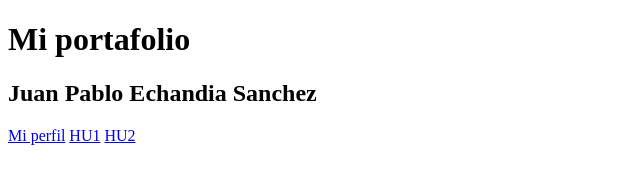
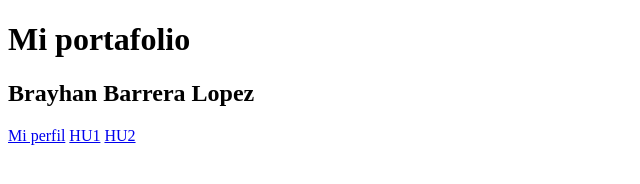
Before and after one commit to XxXUtsugiXxX/portafolio, a plain HTML site: page index.html in a window 1280 px wide. Shown: the whole page, without its empty margins (0-640 px from the left). Drawn offline with Linux system fonts and the light colour scheme.

Commit message:
Update name in portfolio header

```diff
--- a/index.html
+++ b/index.html
@@ -7,7 +7,7 @@
 </head>
 <body>
     <h1>Mi portafolio</h1>
-    <h2>Juan Pablo Echandia Sanchez</h2>
+    <h2>Brayhan Barrera Lopez</h2>
     <a href="https://github.com/XxXUtsugiXxX">Mi perfil</a>
     <a href="https://github.com/XxXUtsugiXxX/historia_de_usuario_1/blob/main/inventario.py">HU1</a>
     <a href="https://github.com/XxXUtsugiXxX/historia_de_usuario_1/blob/main/inventario2.py">HU2</a>
```
